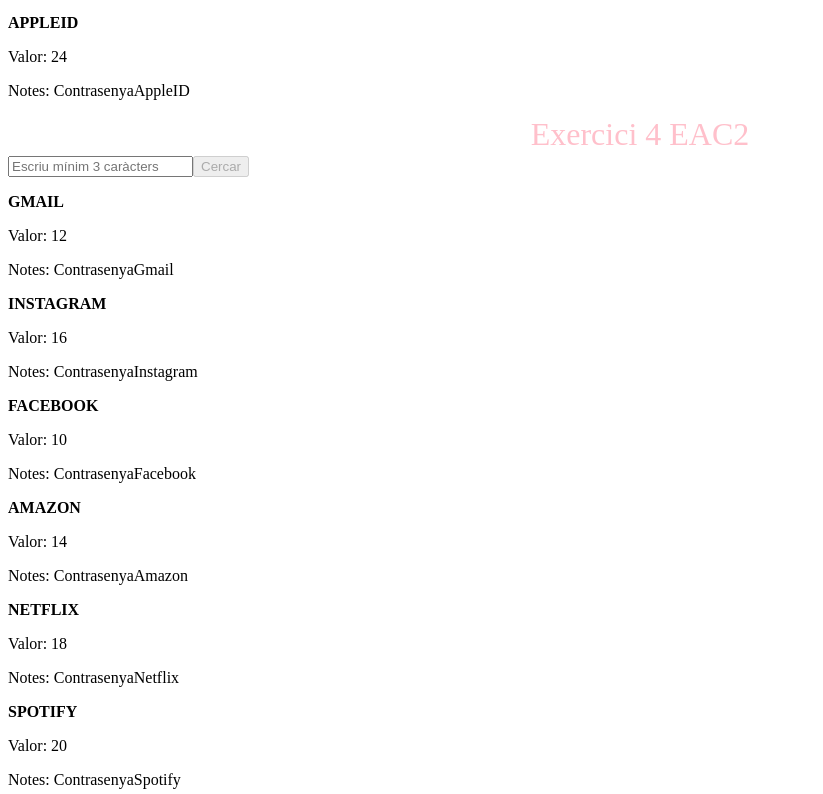
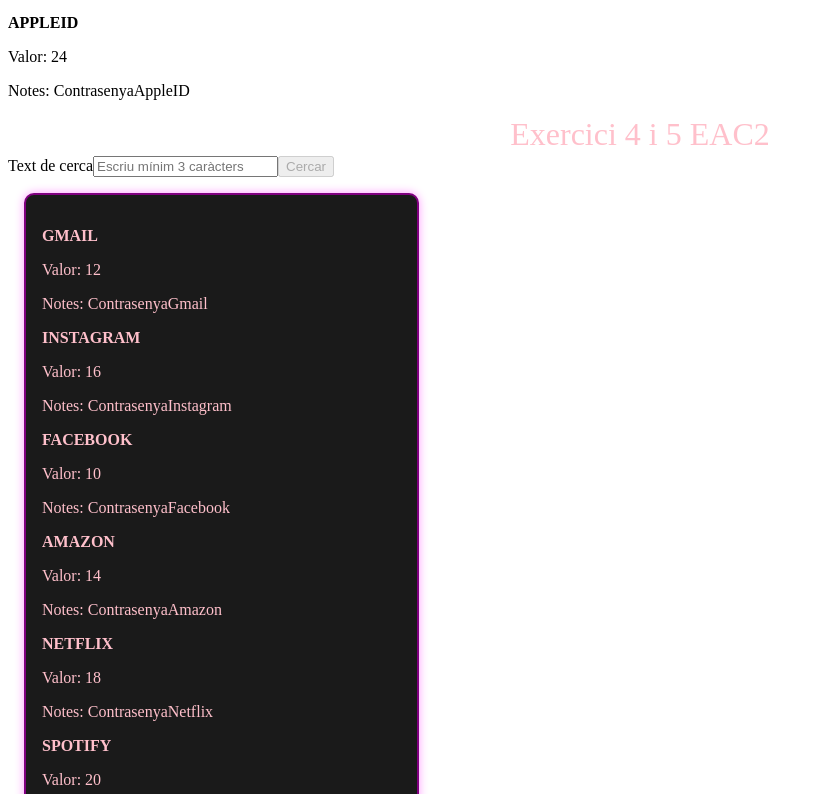
Before and after one commit to nuriaelies/ioc-angular-ClauSegura-NuriaEliesSanchez, an Angular app: page / in a window 1280 px wide. Shown: the part 1526-2320 px from the top of the page, without its empty margins (0-823 px from the left). Built offline with nearby package versions, Linux system fonts and the light colour scheme.

Commit message:
Exercici 4 Eac2

```diff
--- a/src/app/app.component.html
+++ b/src/app/app.component.html
@@ -17,21 +17,23 @@
   </tr>
 </table>
 
-<p>Exercici 2 y 3 EAC2</p>
+<p>Exercici 2 i 3 EAC2</p>
 
 <barra-cerca (textCerca)="onTextCerca($event)"></barra-cerca>
 <llista-elements [items]="elementsFiltrats"></llista-elements>
 
-<p>Exercici 4 EAC2</p>
+<p>Exercici 4 i 5 EAC2</p>
 
 <form #f="ngForm" (ngSubmit)="filtrarAmbFormulari()">
-
+  <label for="textCercaForm">Text de cerca</label>
   <input type="text"
+         id="textCercaForm"
          name="textCercaForm"
          [(ngModel)]="textCercaForm"
          minlength="3"
          required
          #camp="ngModel"
+		 aria-label="Escriu quina contrasenya necesites cerca"
          placeholder="Escriu mínim 3 caràcters">
 
   <p *ngIf="camp.invalid && camp.touched" style="color:red;">
@@ -43,5 +45,6 @@
   </button>
 
 </form>
-
-<llista-elements [items]="elementsFiltrats"></llista-elements>
+<div class="llista-container">
+  <llista-elements [items]="elementsFiltrats"></llista-elements>
+</div>
--- a/src/app/app.component.scss
+++ b/src/app/app.component.scss
@@ -19,3 +19,42 @@
 input.ng-valid.ng-touched {
   box-shadow: 0 0 5px green;
 }
+.llista-container {
+  display: grid;
+  gap: 1.5rem;
+  padding: 1rem;
+  grid-template-columns: 1fr;
+}
+
+.llista-container llista-elements {
+  background: #1a1a1a;
+  border: 2px solid purple;
+  border-radius: 10px;
+  padding: 1rem;
+  color: pink;
+  box-shadow: 0 0 10px rgba(255, 0, 255, 0.4);
+}
+
+@media (min-width: 600px) {
+  .llista-container {
+    grid-template-columns: repeat(2, 1fr);
+  }
+}
+
+@media (min-width: 900px) {
+  .llista-container {
+    grid-template-columns: repeat(3, 1fr);
+  }
+}
+input:focus,
+button:focus {
+  outline: 3px solid #ff66ff;
+  box-shadow: 0 0 10px #ff66ff;
+}
+input.ng-invalid.ng-touched {
+  box-shadow: 0 0 5px red;
+}
+
+input.ng-valid.ng-touched {
+  box-shadow: 0 0 5px green;
+}
```
